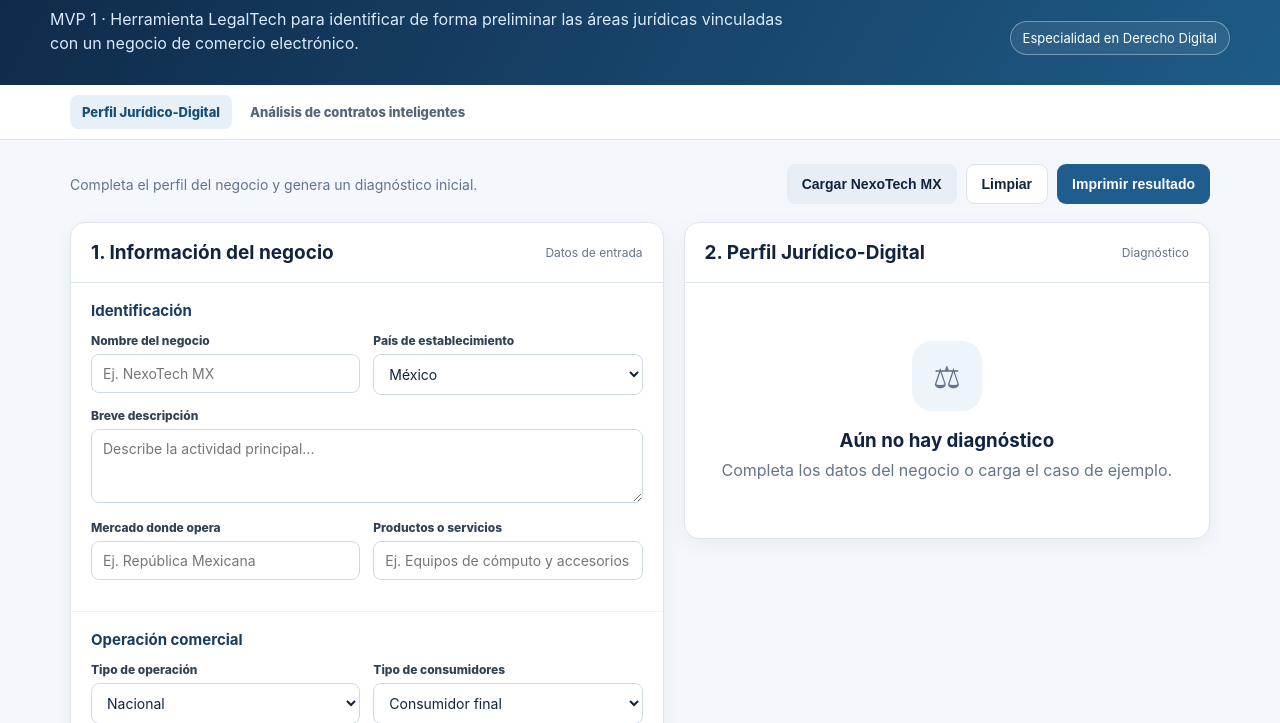
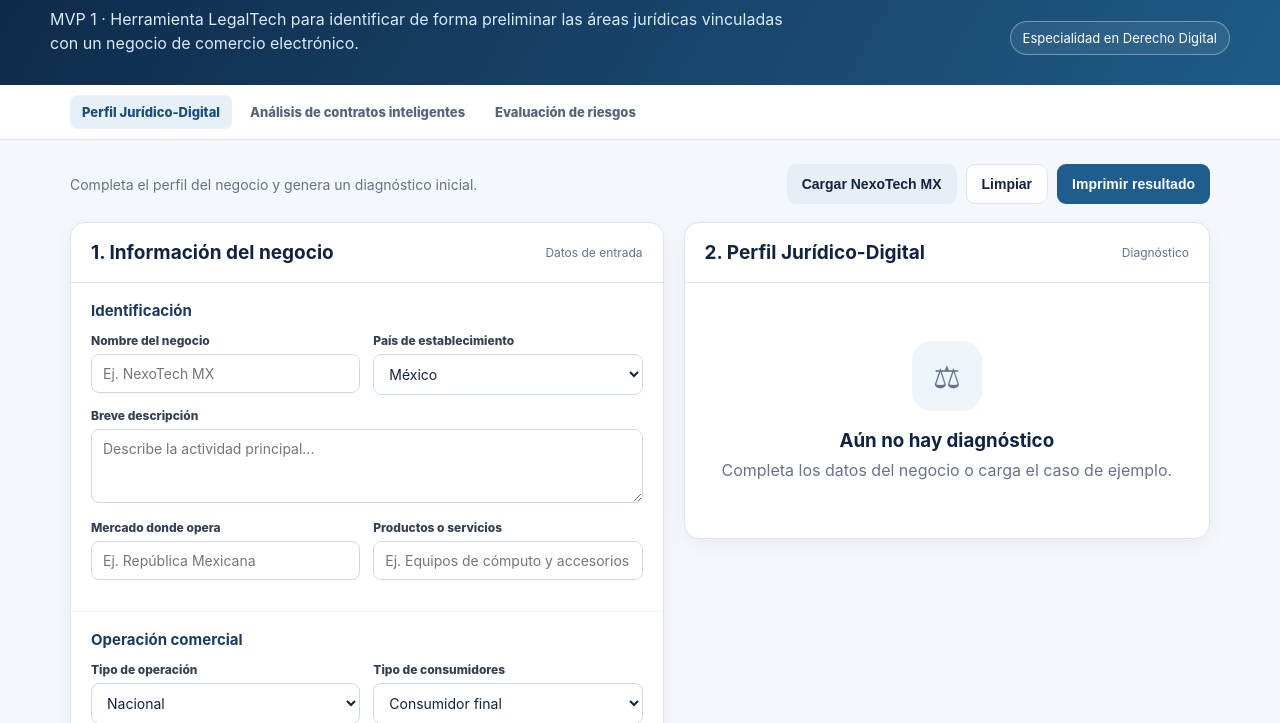
Before and after one commit to ServandoContreras/legaltech-nexotech, a plain HTML site: page index.html in a window 1280 px wide. Shown: the part 77-800 px from the top of the page. Drawn offline with Linux system fonts and the light colour scheme.

Commit message:
Add MVP 3 navigation link

```diff
--- a/index.html
+++ b/index.html
@@ -10,7 +10,7 @@
 </head>
 <body>
 <header><div class="wrap head"><div><h1>Perfil Jurídico-Digital</h1><p class="subtitle">MVP 1 · Herramienta LegalTech para identificar de forma preliminar las áreas jurídicas vinculadas con un negocio de comercio electrónico.</p></div><div class="badge">Especialidad en Derecho Digital</div></div></header>
-<nav class="site-nav"><div class="wrap nav-inner"><a class="nav-link active" href="index.html">Perfil Jurídico-Digital</a><a class="nav-link" href="evauation-smart-contract.html">Análisis de contratos inteligentes</a></div></nav>
+<nav class="site-nav"><div class="wrap nav-inner"><a class="nav-link active" href="index.html">Perfil Jurídico-Digital</a><a class="nav-link" href="evauation-smart-contract.html">Análisis de contratos inteligentes</a><a class="nav-link" href="risk-assessment.html">Evaluación de riesgos</a></div></nav>
 <main>
 <div class="top"><p>Completa el perfil del negocio y genera un diagnóstico inicial.</p><div class="actions"><button class="btn secondary" id="demo">Cargar NexoTech MX</button><button class="btn ghost" id="clear">Limpiar</button><button class="btn primary" onclick="print()">Imprimir resultado</button></div></div>
 <div class="grid">
```
